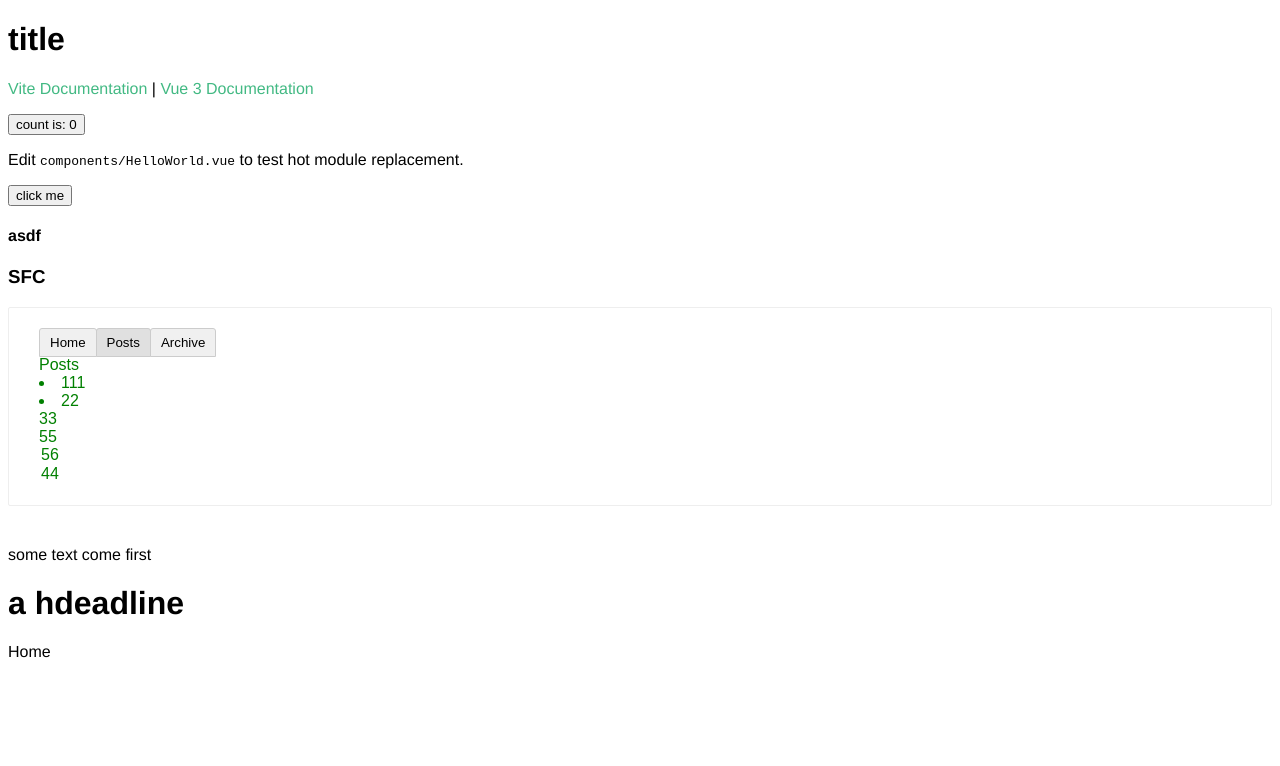
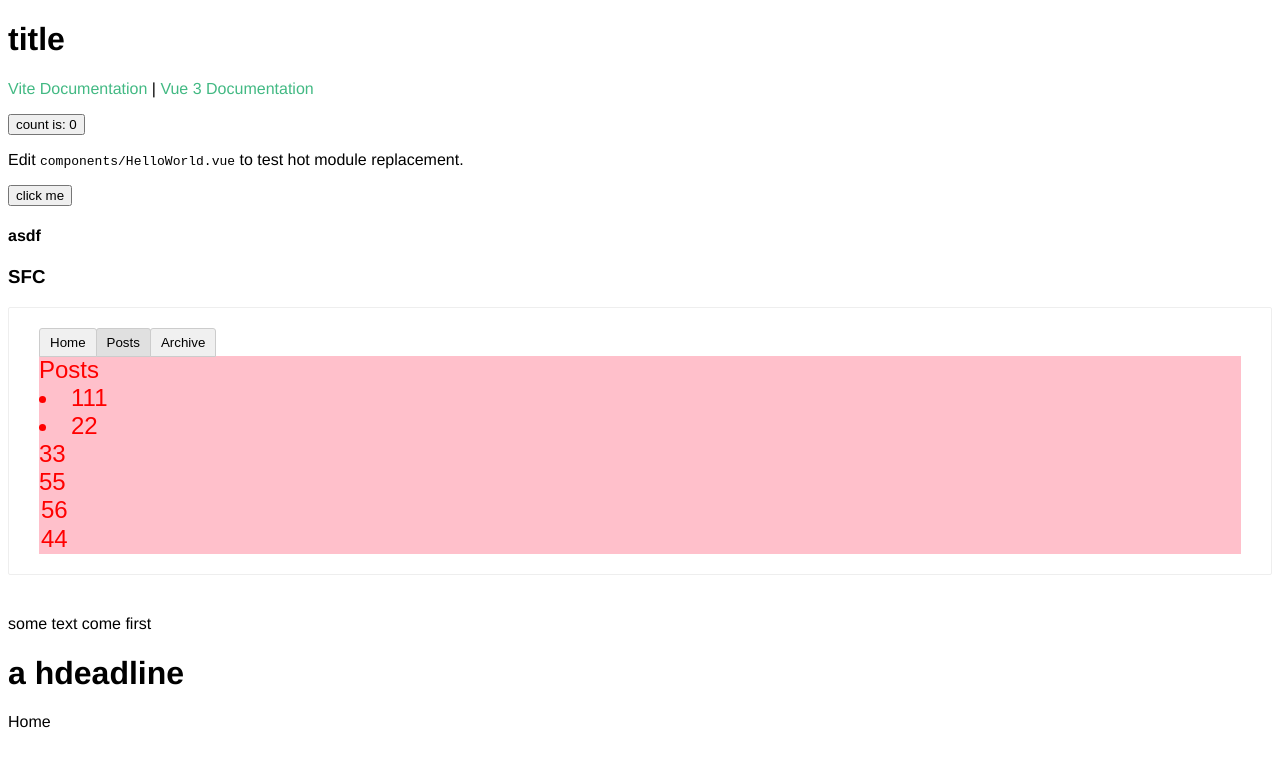
Before and after one commit to ChocolateAceCream/vue3, a Vue app in the folder faults/: page / in a window 1280 px wide. Both pictures are taken after a click on the button "Posts". Shown: the top 766 px of the page. Built offline with nearby package versions, Linux system fonts and the light colour scheme.

Commit message:
FIX: fix css variable example bugs

```diff
--- a/faults/src/components/tabs/PostsTab.vue
+++ b/faults/src/components/tabs/PostsTab.vue
@@ -18,7 +18,16 @@ import { reactive, computed, ref, provide } from 'vue'
 export default {
   data() {
     return {
-      showDetails: false
+      fontColor: 'red',
+      showDetails: false,
+      bg: {
+        color: 'pink'
+      }
+    }
+  },
+  computed: {
+    fontSize() {
+      return '24px'
     }
   },
   components: {
@@ -26,9 +35,11 @@ export default {
   },
   setup() {
     const state = reactive({
-      color: 'red',
-      showDetails: false
+      color: 'green',
+      showDetails: false,
+
     })
+    let bgColor = ref('blue')
 
     function handleClick() {
       console.log('--------clicked-------')
@@ -38,7 +49,8 @@ export default {
     }
     return {
       state,
-      handleClick
+      handleClick,
+      bgColor
     }
   }
 }
@@ -46,6 +58,8 @@ export default {
 
 <style>
 .post {
-  color: v-bind('state.showDetails ? "red" : "green"')
+  color: v-bind('fontColor');
+  background-color: v-bind('bg.color');
+  font-size: v-bind('fontSize');
 }
 </style>
```
